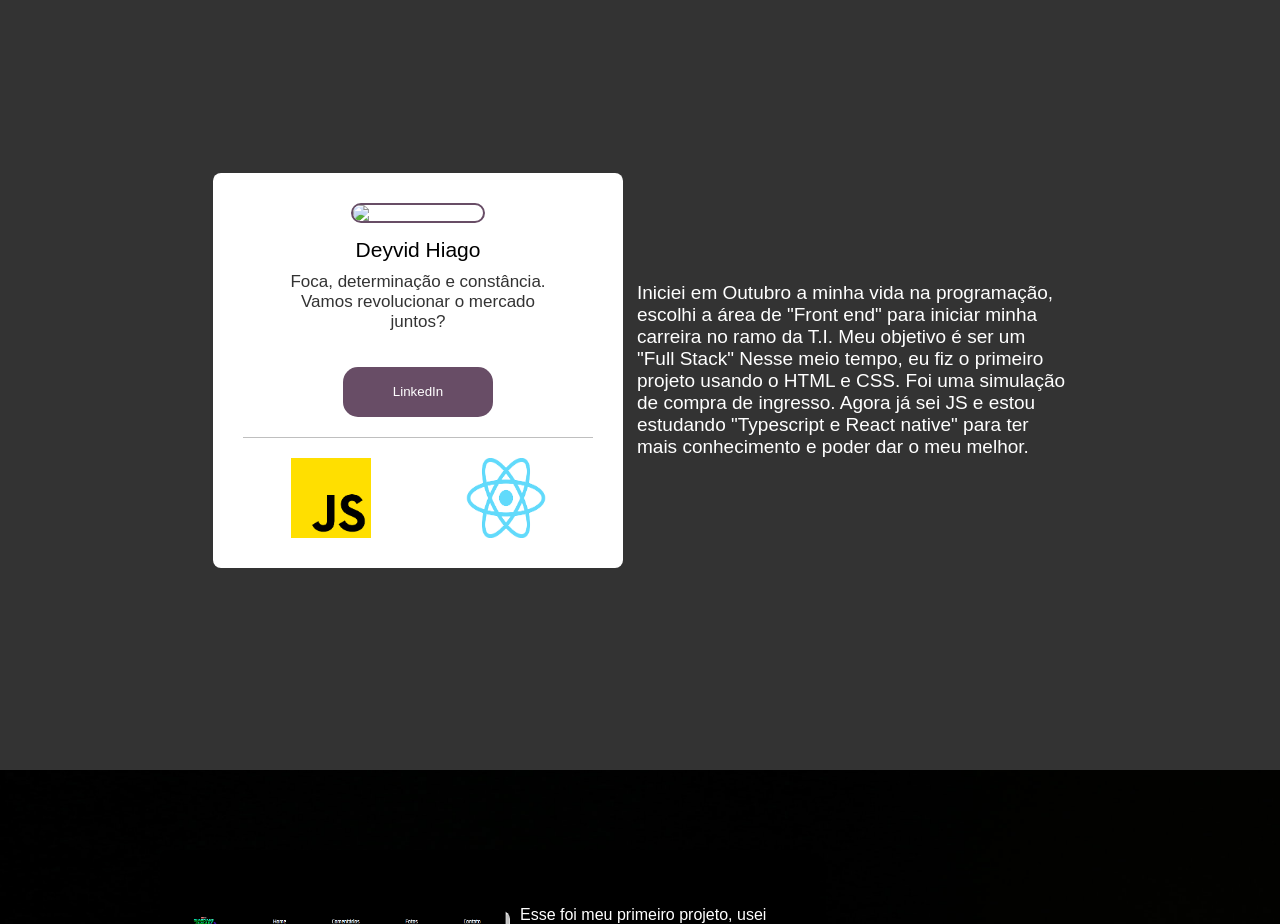
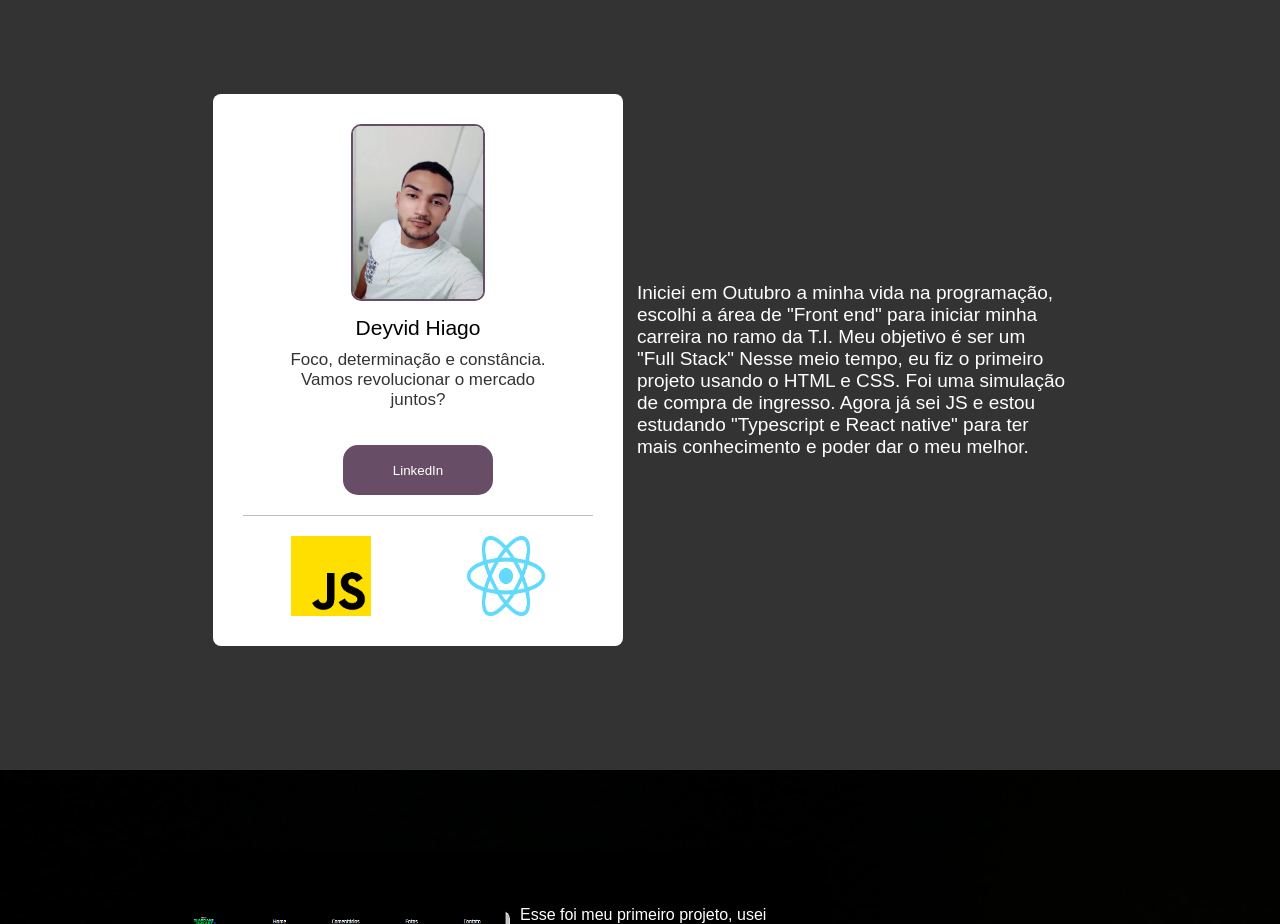
Before and after one commit to DeyvidHiago/Portfolio, a plain HTML site: page index.html in a window 1280 px wide. Shown: the part 840-1764 px from the top of the page. Drawn offline with Linux system fonts and the light colour scheme; a web font is replaced by a local one.

Commit message:
Atualizado

```diff
--- a/index.html
+++ b/index.html
@@ -31,9 +31,9 @@
         <div class="profile-container">
             <div class="profile-content">
                 <div class="profile-card">
-                    <img class="profile-image" src="../IMG.jpg">
+                    <img class="profile-image" src="../IMG_20201018_192919.jpg">
                     <span class="name-text">Deyvid Hiago</span>
-                    <span class="profile-text">Foca, determinação e constância.
+                    <span class="profile-text">Foco, determinação e constância.
                         Vamos revolucionar o mercado juntos?
                     </span>
                     <a href="https://www.linkedin.com/in/deyvid-hiago/" target="_blank">
```
